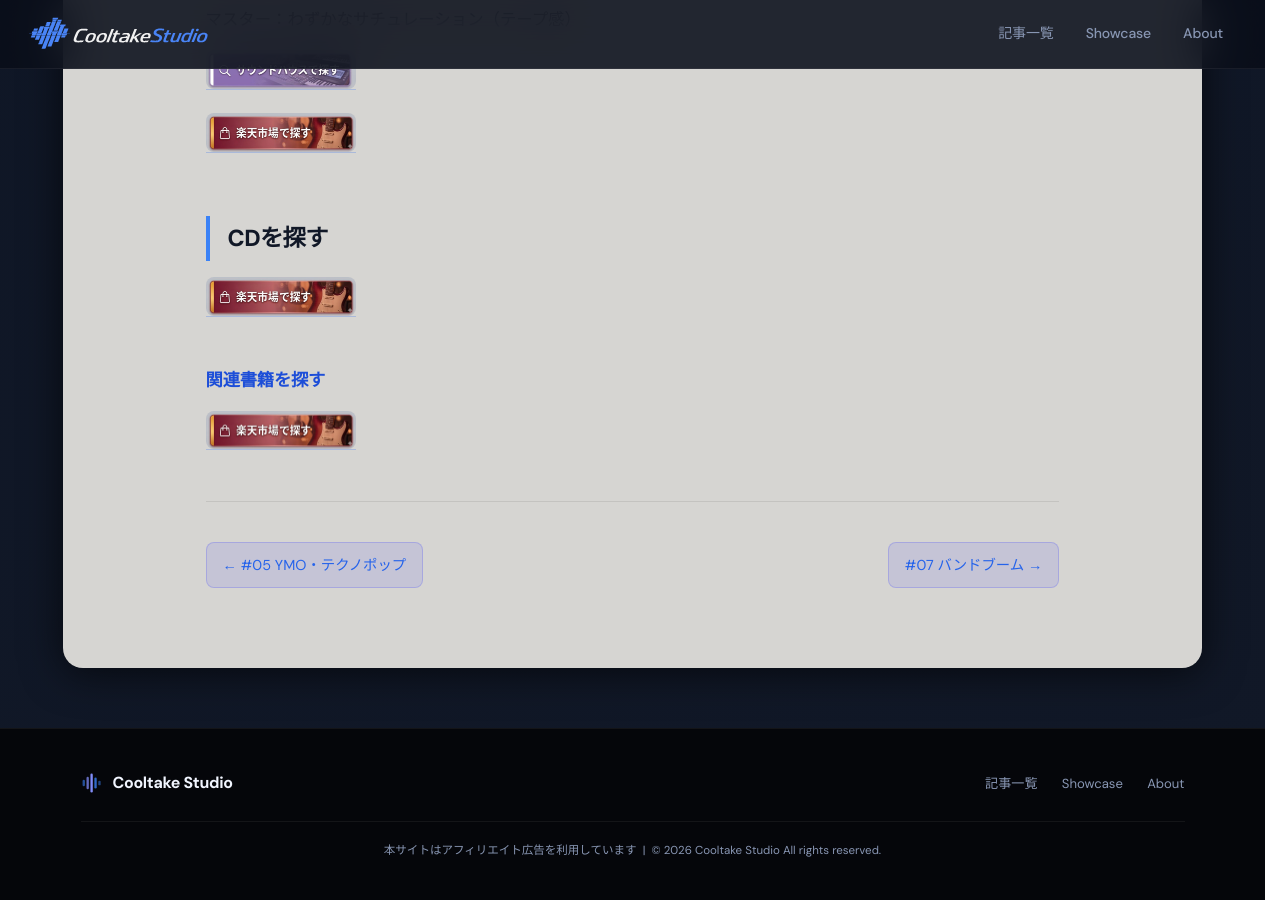
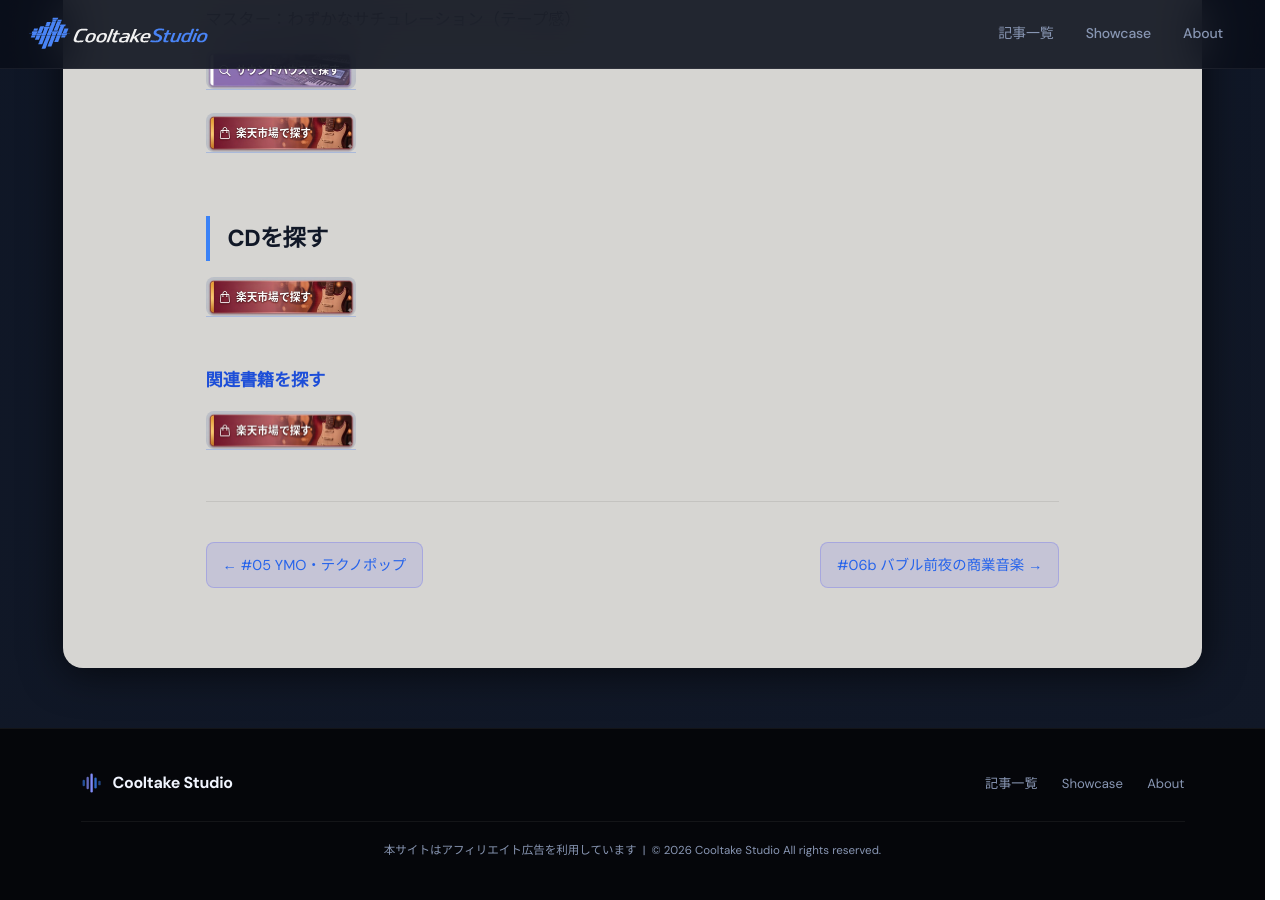
Before and after one commit to cooltake/cooltake-staging, a Jekyll site: the page built from _posts/2026-05-30-japan-music-06-80s-idol-production.md, in a window 1280 px wide and 900 px high, scrolled down 5751 px. Built offline with Jekyll 4.4.1, drawn with Linux system fonts in a browser that asks for light colours; some web fonts are replaced.

Commit message:
fix: #06 前後ナビ → 06bを次記事に変更

```diff
--- a/_posts/2026-05-30-japan-music-06-80s-idol-production.md
+++ b/_posts/2026-05-30-japan-music-06-80s-idol-production.md
@@ -144,5 +144,5 @@
 
 <div style="display:flex;justify-content:space-between;flex-wrap:wrap;gap:.8rem;margin:2rem 0;">
 <a href="/2026/05/30/japan-music-05-ymo-techno/" style="display:inline-block;padding:.5rem 1rem;background:rgba(99,102,241,.15);border:1px solid rgba(99,102,241,.3);border-radius:8px;color:#a5b4fc;text-decoration:none;font-size:.9rem;">← #05 YMO・テクノポップ</a>
-<a href="/2026/05/30/japan-music-07-band-boom/" style="display:inline-block;padding:.5rem 1rem;background:rgba(99,102,241,.15);border:1px solid rgba(99,102,241,.3);border-radius:8px;color:#a5b4fc;text-decoration:none;font-size:.9rem;">#07 バンドブーム →</a>
+<a href="/2026/05/30/japan-music-06b-80s-commercial/" style="display:inline-block;padding:.5rem 1rem;background:rgba(99,102,241,.15);border:1px solid rgba(99,102,241,.3);border-radius:8px;color:#a5b4fc;text-decoration:none;font-size:.9rem;">#06b バブル前夜の商業音楽 →</a>
 </div>
```
